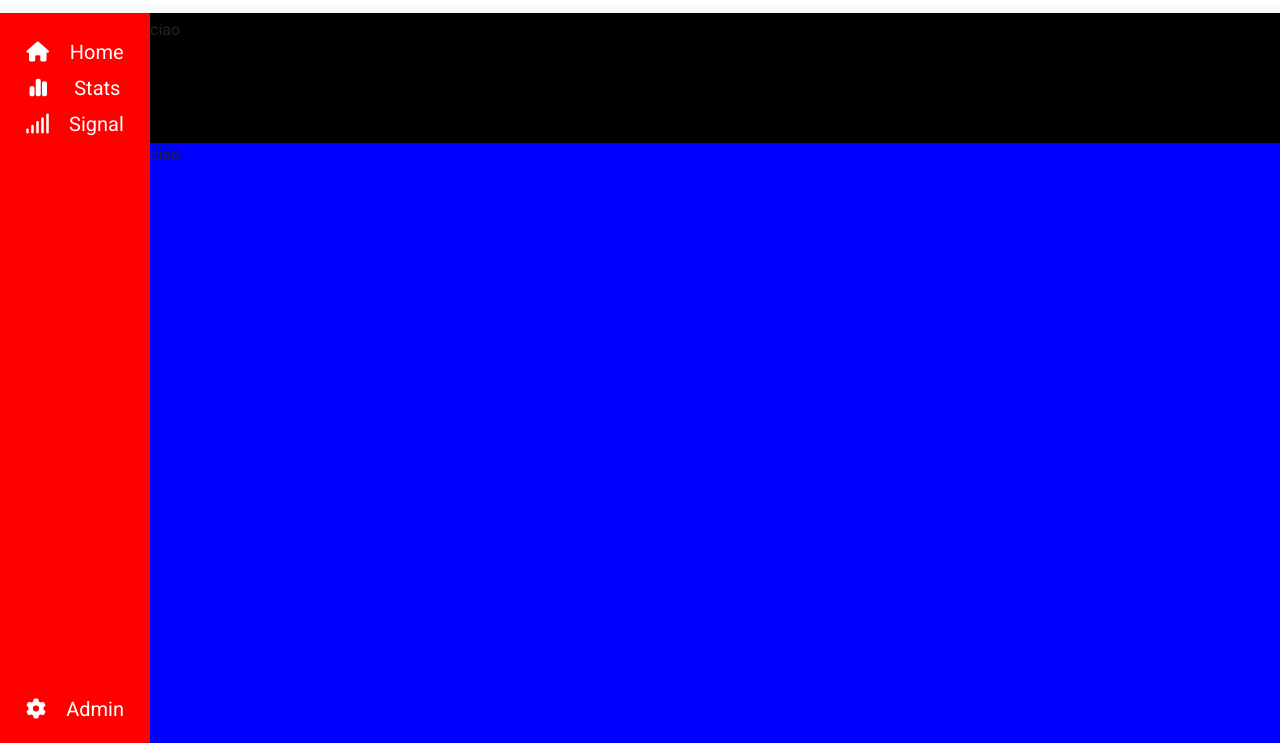
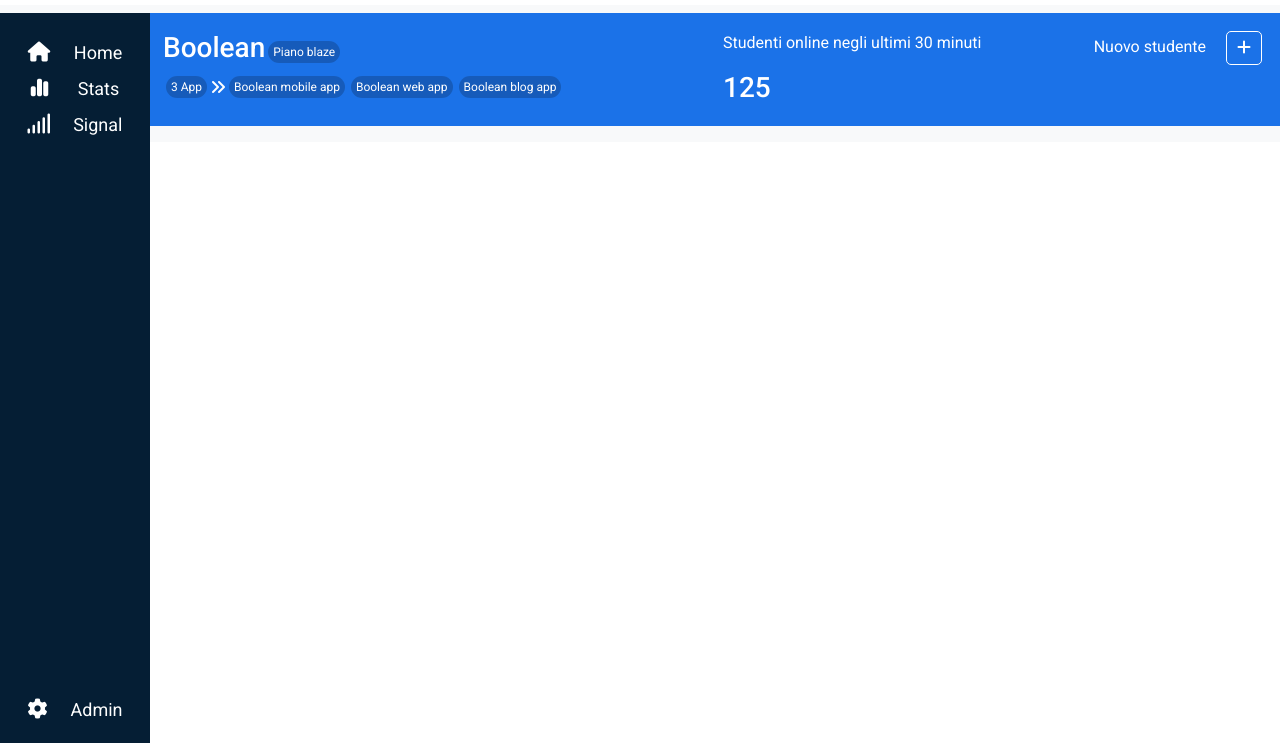
Before and after one commit to Pippo1997/html-css-bootstrap-dashboard, a plain HTML site: page index.html in a window 1280 px wide. Shown: the part 57-800 px from the top of the page. Drawn offline with nearby package versions, Linux system fonts and the light colour scheme.

Commit message:
topbar contents

```diff
--- a/css/style.css
+++ b/css/style.css
@@ -5,19 +5,42 @@
     font-family: 'Roboto', sans-serif;
 }
 
+/********* BLOCKS *********/
+
 .wrapper{
     width: 100vw;
     height: 100vh ;
     display: flex;
 }
 
-/* header */
-
 header{
     position: fixed;
     background-color: white;
     width: 100%;
 }
+
+aside{
+    width: 75px;
+    height: 100%;
+    background-color: rgba(5,30,52,255);
+    padding-top: 75px;
+    font-size: 20px;
+    color: white;
+}
+
+main{
+    width: calc(100vw - 75px);
+    height: 100%;
+}
+
+.topbar{
+    width: 100%;
+    background-color: rgba(27,114,232,255);
+    padding: 80px 5px 5px 5px;
+    color: white;
+}
+
+/********** HEADER CONTENTS **********/
 
 .logo-sm{
     width: 40px;
@@ -37,35 +60,34 @@ header{
     color: orange;
 }
 
-/* sidebar */
-
-aside{
-    width: 75px;
-    height: 100%;
-    background-color: red;
-    padding-top: 75px;
-    font-size: 20px;
-    color: white;
-}
+/********** SIDEBAR CONTENTS **********/
 
 .aside-text{
     display: none;
+    font-size: 18px;
 }
 
-/* main */
+/********* MAIN CONTENTS **********/
 
-main{
-    width: calc(100vw - 75px);
-    height: 100%;
-    background-color: blue;
+.btn-topbar{
+    color: white;
+    background-color: rgba(0, 0, 0, 0.20);
+    border-style: none;
+    border-radius: 1rem;
+    padding: 2px 5px;
+    margin: 3px 3px;
+    font-size: 12px;
 }
 
-.topbar{
-    height: 200px;
-    width: 100%;
-    background-color: black;
-    padding-top: 75px;
+.btn-canvas{
+    color: white;
+    background-color: transparent;
+    padding: 4px 10px;
+    border: 1px solid white;
+    border-radius: 5px;
+    margin: 0px 5px 0px 20px;
 }
+
 
 /***********************************
             MEDIAQUERY
--- a/index.html
+++ b/index.html
@@ -76,13 +76,52 @@
                 <!-- section 1 -->
 
                 <section class="topbar">
-                    ciao
+                    <div class="container">
+                        <div class="row">
+                          <div class="col-12 col-md-3 p-2 order-md-3 d-flex justify-content-md-end align-items-start">
+                                <p class="pt-1">Nuovo studente</p>
+                                <button class="btn-canvas" type="button" data-bs-toggle="offcanvas" data-bs-target="#offcanvasRight"  aria-controls="offcanvasRight">
+                                    <i class="fa-solid fa-plus"></i>
+                                </button>
+                                <div class="offcanvas offcanvas-end" tabindex="-1" id="offcanvasRight" aria-labelledby="offcanvasRightLabel">
+                                    <div class="offcanvas-header">
+                                        <h5 class="offcanvas-title" id="offcanvasRightLabel">Offcanvas right</h5>
+                                        <button type="button" class="btn-close" data-bs-dismiss="offcanvas" aria-label="Close">
+                                        </button>
+                                    </div>
+                                    <div class="offcanvas-body">
+                                        ...
+                                    </div>
+                                </div>
+                          </div>
+                          <div class="col-12 col-md-6 p-2 order-md-1">
+                            <div class="d-flex align-items-center">
+                                <h3>Boolean</h3>
+                                <button class="btn-topbar">Piano blaze</button>
+                            </div>
+                            <div class="d-flex align-items-center">
+                                <button class="btn-topbar">3 App</button>
+                                <i class="fa-solid fa-angles-right"></i>
+                                <button class="btn-topbar d-block d-md-none"><i class="fa-solid fa-plus"></i></button>
+                                <button class="btn-topbar d-none d-md-block">Boolean mobile app</button>
+                                <button class="btn-topbar d-none d-md-block">Boolean web app</button>
+                                <button class="btn-topbar d-none d-md-block">Boolean blog app</button>
+                            </div>
+                          </div>
+                          <div class="col-12 col-md-3 p-2 order-md-2">
+                            <div>
+                                <p>Studenti online negli ultimi 30 minuti</p>
+                                <h3>125</h3>
+                            </div>
+                          </div>
+                        </div>
+                      </div>
                 </section>
 
                 <!-- section 2 -->
 
-                <section>
-                    ciao
+                <section class="bg-light py-2">
+
                 </section>
             </main>
         </div>
```
